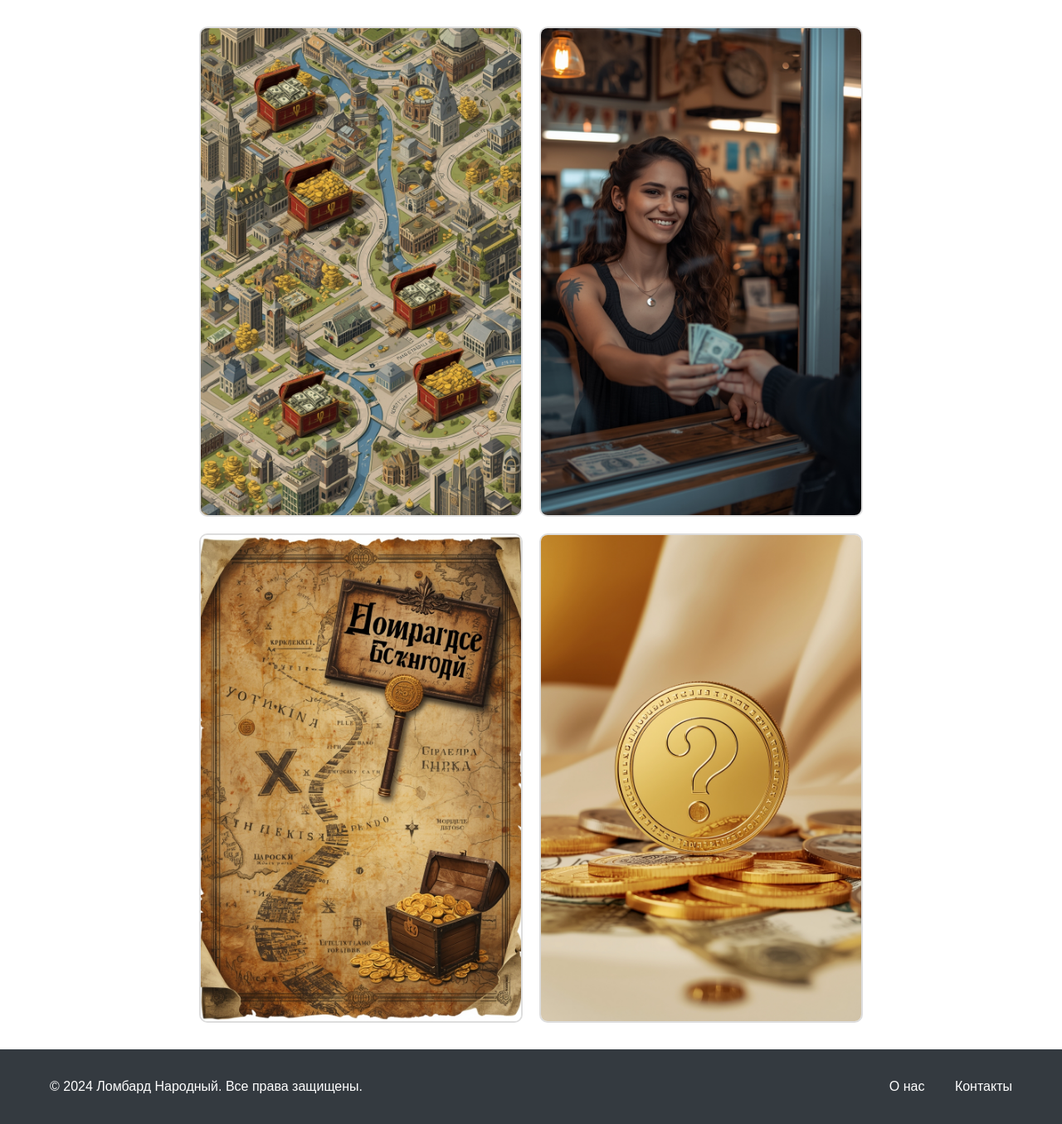
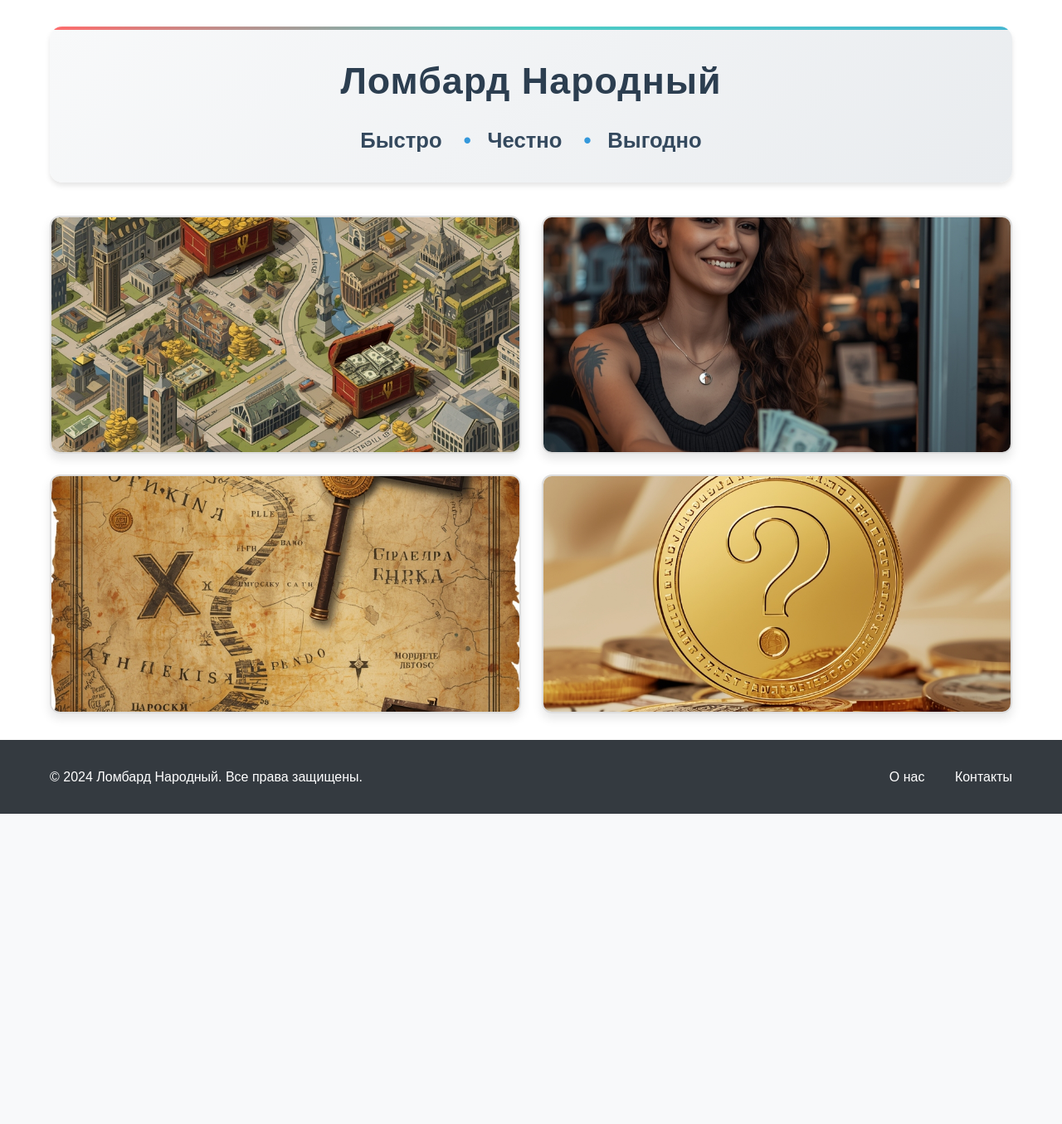
Before and after one commit to NikolayChegivarov/Lombard, a Django app: page / in a window 1280 px wide. Shown: the part 93-1448 px from the top of the page at 83% size. After the commit the page ends 1074 px from the top, so only its background shows below. Run offline with Django 5.2, Linux system fonts and the light colour scheme.

Commit message:
Исправленные пути к base.html

```diff
--- a/app_lombard/templates/base.html
+++ /dev/null
@@ -1,149 +0,0 @@
-<!DOCTYPE html>
-<html lang="ru">
-<head>
-    <meta charset="UTF-8">
-    <meta name="viewport" content="width=device-width, initial-scale=1.0">
-    <title>{% block title %}Ломбард Народный{% endblock %}</title>
-    {% load static %}
-    <style>
-        * {
-            margin: 0;
-            padding: 0;
-            box-sizing: border-box;
-        }
-
-        body {
-            font-family: Arial, sans-serif;
-            line-height: 1.6;
-            min-height: 100vh;
-            display: flex;
-            flex-direction: column;
-        }
-
-        .header {
-            background-color: #f8f9fa;
-            padding: 1rem 0;
-            border-bottom: 1px solid #dee2e6;
-        }
-
-        .container {
-            max-width: 1200px;
-            margin: 0 auto;
-            padding: 0 20px;
-        }
-
-        .logo {
-            height: 60px;
-            display: block;
-        }
-
-        .main-content {
-            flex: 1;
-            padding: 2rem 0;
-        }
-
-        .quadrant-grid {
-            display: grid;
-            grid-template-columns: 1fr 1fr;
-            grid-template-rows: 1fr 1fr;
-            gap: 20px;
-            max-width: 800px;
-            margin: 0 auto;
-            min-height: 600px;
-        }
-
-        .quadrant {
-            border: 2px solid #ddd;
-            border-radius: 10px;
-            overflow: hidden;
-            transition: transform 0.3s ease, box-shadow 0.3s ease;
-            text-decoration: none;
-            color: inherit;
-            display: block;
-        }
-
-        .quadrant:hover {
-            transform: translateY(-5px);
-            box-shadow: 0 5px 15px rgba(0,0,0,0.2);
-        }
-
-        .quadrant-image {
-            width: 100%;
-            height: 100%;
-            object-fit: cover;
-        }
-
-        .footer {
-            background-color: #343a40;
-            color: white;
-            padding: 2rem 0;
-            margin-top: auto;
-        }
-
-        .footer-content {
-            display: flex;
-            justify-content: space-between;
-            align-items: center;
-            flex-wrap: wrap;
-        }
-
-        .footer-links a {
-            color: white;
-            text-decoration: none;
-            margin-left: 2rem;
-        }
-
-        .footer-links a:hover {
-            text-decoration: underline;
-        }
-
-        @media (max-width: 768px) {
-            .quadrant-grid {
-                grid-template-columns: 1fr;
-                grid-template-rows: repeat(4, 1fr);
-                min-height: 800px;
-            }
-
-            .footer-content {
-                flex-direction: column;
-                gap: 1rem;
-                text-align: center;
-            }
-
-            .footer-links a {
-                margin: 0 1rem;
-            }
-        }
-    </style>
-</head>
-<body>
-    <header class="header">
-        <div class="container">
-            <a href="{% url 'index' %}">
-                <img src="{% static 'logo.jpg' %}" alt="Ломбард Народный" class="logo">
-            </a>
-        </div>
-    </header>
-
-    <main class="main-content">
-        <div class="container">
-            {% block content %}
-            {% endblock %}
-        </div>
-    </main>
-
-    <footer class="footer">
-        <div class="container">
-            <div class="footer-content">
-                <div class="footer-info">
-                    <p>&copy; 2024 Ломбард Народный. Все права защищены.</p>
-                </div>
-                <div class="footer-links">
-                    <a href="{% url 'contacts' %}">О нас</a>
-                    <a href="{% url 'contacts' %}">Контакты</a>
-                </div>
-            </div>
-        </div>
-    </footer>
-</body>
-</html>
--- a/app_lombard/templates/branches.html
+++ b/app_lombard/templates/branches.html
@@ -1,4 +1,4 @@
-{% extends 'base.html' %}
+{% extends 'base/base.html' %}
 {% load static %}
 
 {% block title %}Филиалы - Ломбард Народный{% endblock %}
--- a/app_lombard/templates/contacts.html
+++ b/app_lombard/templates/contacts.html
@@ -1,4 +1,4 @@
-{% extends 'base.html' %}
+{% extends 'base/base.html' %}
 {% load static %}
 
 {% block title %}Контакты - Ломбард Народный{% endblock %}
--- a/app_lombard/templates/index.html
+++ b/app_lombard/templates/index.html
@@ -1,9 +1,126 @@
-{% extends 'base.html' %}
+{% extends 'base/base.html' %}
 
 {% block title %}Главная - Ломбард Народный{% endblock %}
 
 {% block content %}
 {% load static %}
+<style>
+    /* Стили для заголовка с акцентами */
+    .main-header {
+        text-align: center;
+        margin-bottom: 40px;
+        padding: 30px 20px;
+        background: linear-gradient(135deg, #f8f9fa 0%, #e9ecef 100%);
+        border-radius: 15px;
+        box-shadow: 0 4px 6px rgba(0,0,0,0.1);
+        position: relative;
+        overflow: hidden;
+    }
+
+    .main-header::before {
+        content: '';
+        position: absolute;
+        top: 0;
+        left: 0;
+        right: 0;
+        height: 4px;
+        background: linear-gradient(90deg, #ff6b6b, #4ecdc4, #45b7d1);
+    }
+
+    .main-title {
+        font-size: 2.8rem;
+        font-weight: 700;
+        color: #2c3e50;
+        margin-bottom: 15px;
+        letter-spacing: 1px;
+    }
+
+    .main-subtitle {
+        font-size: 1.6rem;
+        color: #34495e;
+        display: flex;
+        justify-content: center;
+        gap: 25px;
+        font-weight: 600;
+    }
+
+    .subtitle-item {
+        position: relative;
+        padding: 0 15px;
+    }
+
+    .subtitle-item:not(:last-child)::after {
+        content: '•';
+        position: absolute;
+        right: -20px;
+        color: #3498db;
+    }
+
+    /* Стили для квадрантной сетки */
+    .quadrant-grid {
+        display: grid;
+        grid-template-columns: repeat(2, 1fr);
+        grid-template-rows: repeat(2, 1fr);
+        gap: 25px;
+        max-width: 1200px;
+        margin: 0 auto;
+        height: 65vh;
+    }
+
+    .quadrant {
+        display: block;
+        position: relative;
+        overflow: hidden;
+        border-radius: 12px;
+        box-shadow: 0 6px 12px rgba(0,0,0,0.1);
+        transition: all 0.3s cubic-bezier(0.4, 0, 0.2, 1);
+    }
+
+    .quadrant::before {
+        content: '';
+        position: absolute;
+        top: 0;
+        left: 0;
+        right: 0;
+        bottom: 0;
+        background: linear-gradient(to bottom, transparent 50%, rgba(0,0,0,0.5));
+        z-index: 1;
+        opacity: 0;
+        transition: opacity 0.3s ease;
+    }
+
+    .quadrant:hover {
+        transform: translateY(-8px) scale(1.02);
+        box-shadow: 0 12px 24px rgba(0,0,0,0.2);
+    }
+
+    .quadrant:hover::before {
+        opacity: 1;
+    }
+
+    .quadrant-image {
+        width: 100%;
+        height: 100%;
+        object-fit: cover;
+        transition: transform 0.5s ease;
+    }
+
+    .quadrant:hover .quadrant-image {
+        transform: scale(1.1);
+    }
+</style>
+
+<!-- Заголовок с лозунгом -->
+<div class="main-header">
+    <h1 class="main-title">Ломбард Народный</h1>
+    <div class="main-subtitle">
+        <span class="subtitle-item">Быстро</span>
+        <span class="subtitle-item">Честно</span>
+        <span class="subtitle-item">Выгодно</span>
+    </div>
+</div>
+
+<!-- Квадрантная сетка -->
 <div class="quadrant-grid">
     <!-- Левый верхний - Филиалы -->
     <a href="{% url 'branches' %}" class="quadrant">
--- a/app_lombard/templates/questions_answers.html
+++ b/app_lombard/templates/questions_answers.html
@@ -1,4 +1,4 @@
-{% extends 'base.html' %}
+{% extends 'base/base.html' %}
 {% load static %}
 
 {% block title %}Часто задаваемые вопросы | Ломбард Народный{% endblock %}
```
